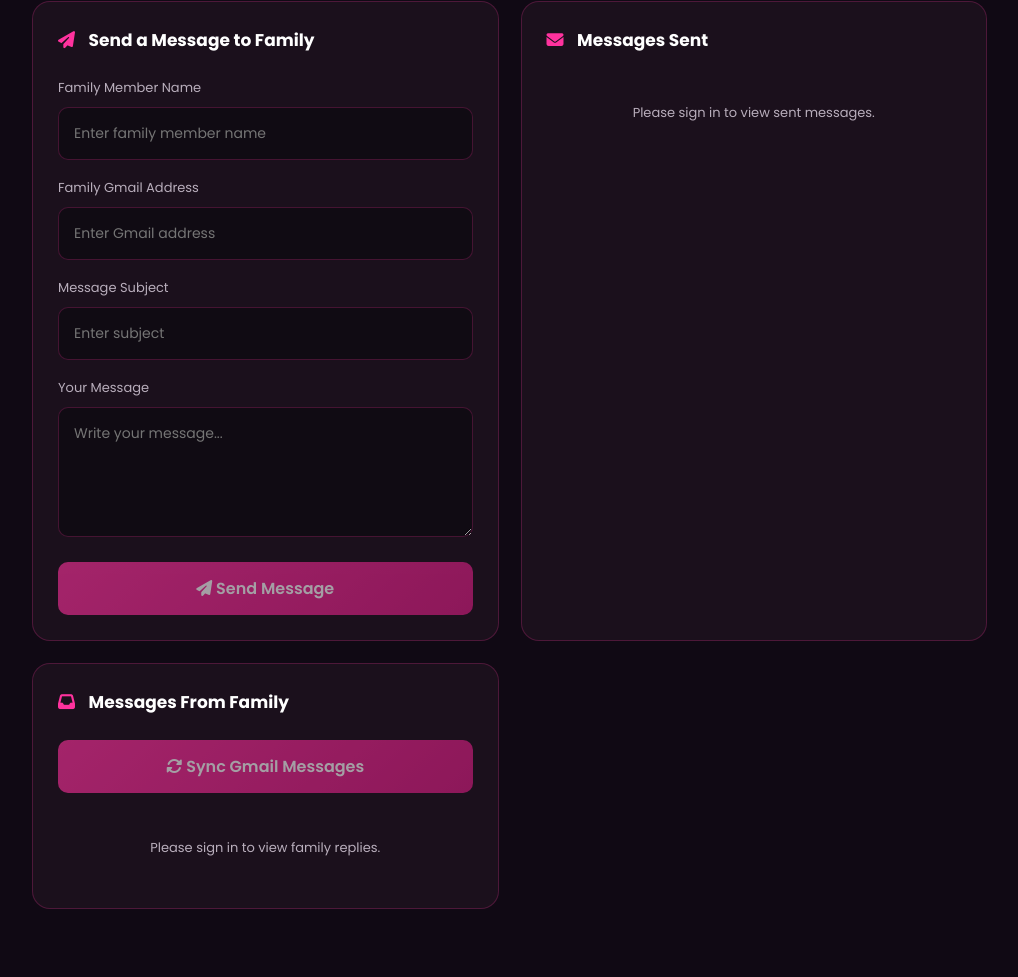
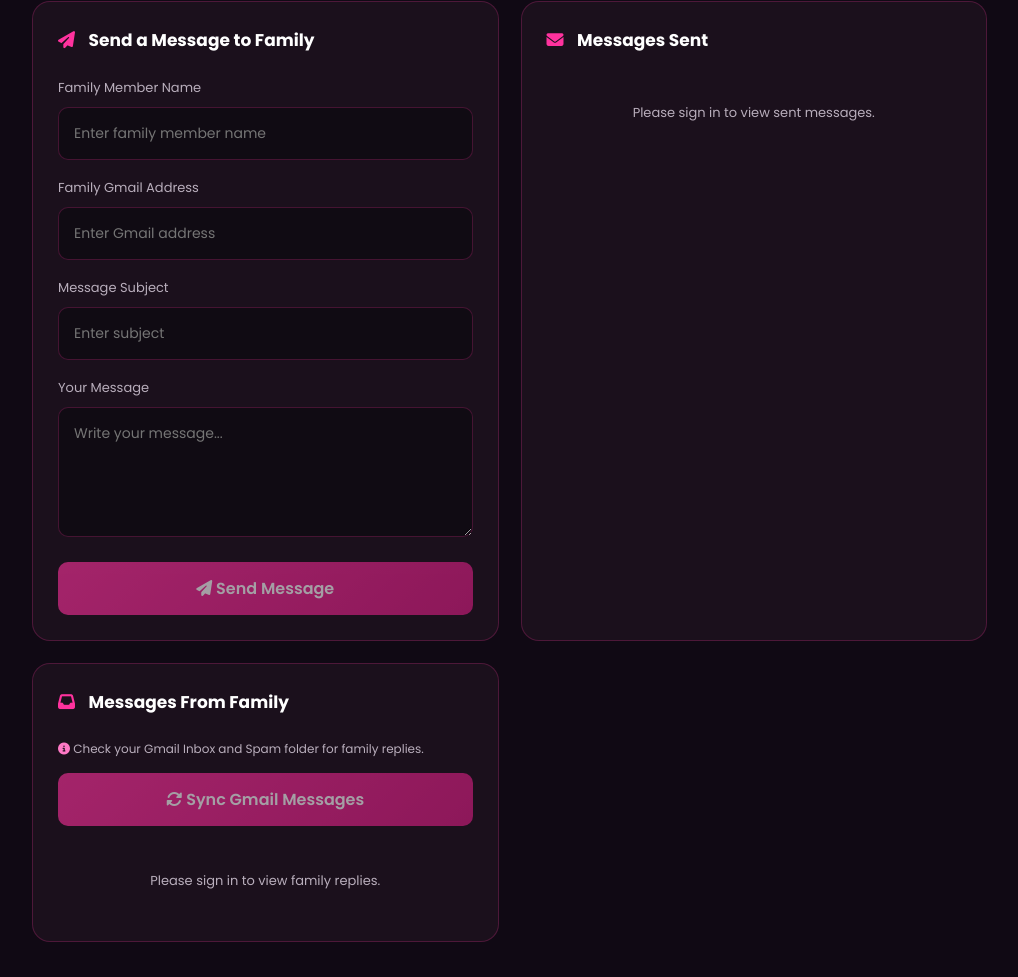
Before and after one commit to GreeshmaBM/Cosmo-Care, a plain HTML site: page famil-connect.html in a window 1280 px wide. Shown: the part 951-1928 px from the top of the page, without its empty margins (258-1276 px from the left). Before the commit the page ends 1895 px from the top, so only its background shows below. Drawn offline with nearby package versions, Linux system fonts and the light colour scheme.

Commit message:
Add Gmail spam folder information

```diff
--- a/famil-connect.html
+++ b/famil-connect.html
@@ -686,6 +686,10 @@
 
             <section class="card">
                 <h3><i class="fas fa-inbox"></i> Messages From Family</h3>
+                <p style="color:#b9aebc; font-size:12px; margin-bottom:15px;">
+                    <i class="fas fa-circle-info" style="color:#ff79c6;"></i>
+                    Check your Gmail Inbox and Spam folder for family replies.
+                </p>
 
                 <button class="btn full-btn sync-btn" id="syncBtn">
                     <i class="fas fa-rotate"></i> Sync Gmail Messages
```
